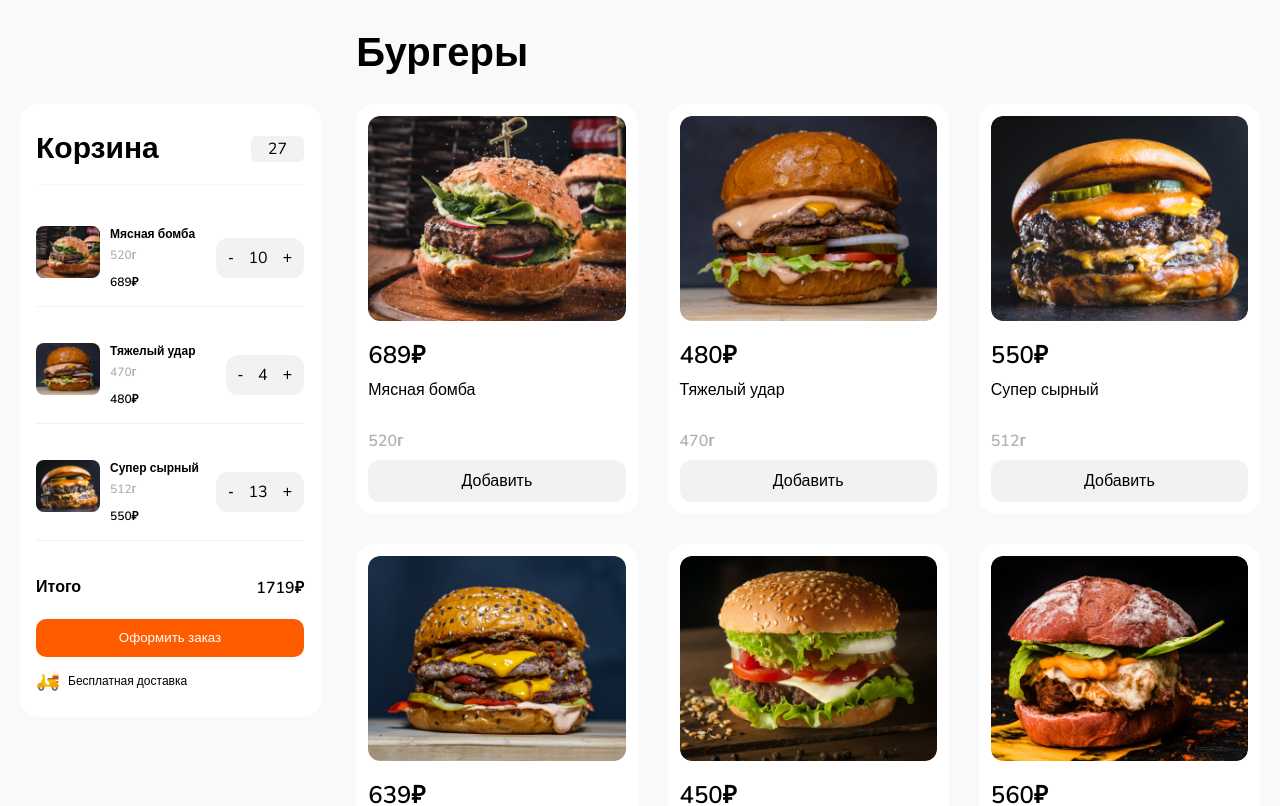
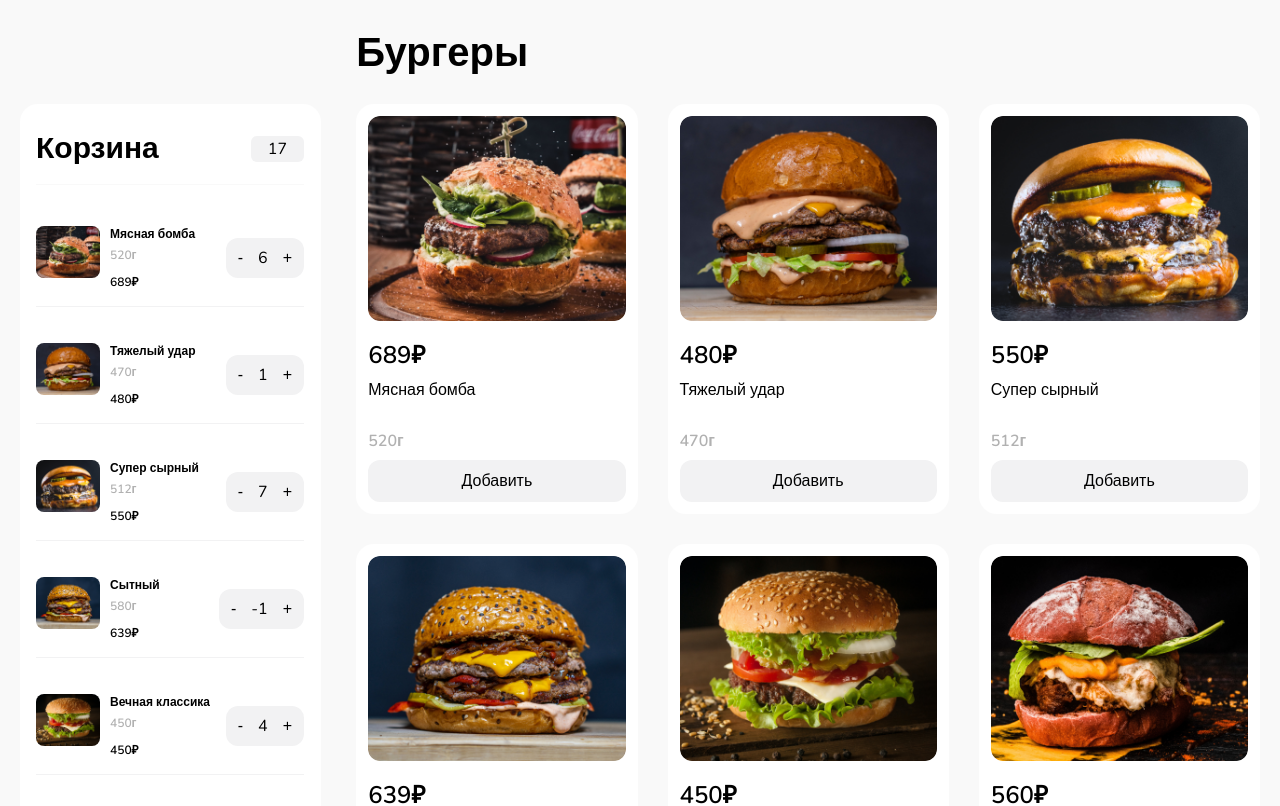
Before and after one commit to TatyanaPanchenko/YourMeal, a React (Vite) app: page / in a window 1280 px wide. Shown: the part 560-1366 px from the top of the page. Built offline with nearby package versions, Linux system fonts and the light colour scheme; data requests are answered from the project's data file.

Commit message:
Create cartHandler count

```diff
--- a/db.json
+++ b/db.json
@@ -56,7 +56,7 @@
       "name": "Мясная бомба",
       "weight": "520г",
       "price": "689",
-      "count": 10
+      "count": 6
     },
     {
       "id": "6350",
@@ -64,7 +64,7 @@
       "name": "Тяжелый удар",
       "weight": "470г",
       "price": "480",
-      "count": 4
+      "count": 1
     },
     {
       "id": "60fa",
@@ -72,7 +72,23 @@
       "name": "Супер сырный",
       "weight": "512г",
       "price": "550",
-      "count": 13
+      "count": 7
+    },
+    {
+      "id": "b5eb",
+      "img": "src/assets/mealMenu/mealItem3.png",
+      "name": "Сытный",
+      "weight": "580г",
+      "price": "639",
+      "count": -1
+    },
+    {
+      "id": "cdac",
+      "img": "src/assets/mealMenu/mealItem5.png",
+      "name": "Вечная классика",
+      "weight": "450г",
+      "price": "450",
+      "count": 4
     }
   ]
 }
--- a/src/common/cartHandler.js
+++ b/src/common/cartHandler.js
@@ -14,3 +14,25 @@ export function addItemCart(item, cartElements, upload) {
     return;
   });
 }
+
+export function getItemsCount(cartElements, price = false) {
+  let allTotalCount = 0;
+  let allTotalPrice = 0;
+  cartElements.forEach((item) => {
+    allTotalCount += item.count;
+    allTotalPrice += item.price * item.count;
+  });
+  return price ? allTotalPrice : allTotalCount;
+}
+
+export function changeCountCartItem(flag, item, upload) {
+  let newItem;
+  if (flag) {
+    newItem = { ...item, count: item.count + 1 };
+  } else {
+    newItem = { ...item, count: item.count - 1 };
+  }
+  DB.updateProductCartItem(item.id, newItem).then(() =>
+    upload.setStatus((prev) => !prev)
+  );
+}
--- a/src/components/Cart/Cart.jsx
+++ b/src/components/Cart/Cart.jsx
@@ -2,31 +2,9 @@ import { useState } from "react";
 import { useEffect } from "react";
 import CartItem from "../CartItem/CartItem";
 import style from "./cart.module.scss";
+import { getItemsCount } from "../../common/cartHandler";
 
-export default function Cart({ cartElements }) {
-  const [change, setChange] = useState(false);
-  const [total, setTotal] = useState(false);
-  const [totalPrice, setTotalPrice] = useState(0);
-
-  function getTotalCount() {
-    return cartElements.reduce(
-      (acc, element) => acc + Number(element.count),
-      0
-    );
-  }
-  function getTotalCountPrice() {
-    return cartElements.reduce(
-      (acc, element) => acc + Number(element.price),
-      0
-    );
-  }
-
-  useEffect(() => {
-    setTotal(getTotalCount());
-    setTotalPrice(getTotalCountPrice());
-    setChange(true);
-  });
-
+export default function Cart({ cartElements, upload }) {
   if (cartElements.length === 0) {
     return (
       <div className={style.cart}>
@@ -45,20 +23,22 @@ export default function Cart({ cartElements }) {
         <div className={style["cart-top"]}>
           <div className={style["cart-title"]}>Корзина</div>
           <div className={style["cart-totalCount"]}>
-            <span>{total}</span>
+            <span>{getItemsCount(cartElements)}</span>
           </div>
         </div>
         <div className={style["cart-inner"]}>
           <div className={style["cart-items"]}>
             {cartElements.map((item, index) => {
-              return <CartItem item={item} key={index} setChange={setChange} />;
+              return <CartItem key={index} item={item} upload={upload} />;
             })}
           </div>
         </div>
         <div className={style["cart-bottom"]}>
           <div className={style["cart-total"]}>
             <span>Итого</span>
-            <div className={style["cart-totalPrice"]}>{totalPrice}₽</div>
+            <div className={style["cart-totalPrice"]}>
+              {getItemsCount(cartElements, true)}₽
+            </div>
           </div>
 
           <button className={style["cart-order"]}>Оформить заказ</button>
--- a/src/components/CartItem/CartItem.jsx
+++ b/src/components/CartItem/CartItem.jsx
@@ -1,37 +1,34 @@
 import React from "react";
 import DB from "../../services/DB";
 import style from "./cartItem.module.scss";
+import { changeCountCartItem } from "../../common/cartHandler";
 
-export default function CartItem({ item, setChange }) {
-  function changeCount(sign) {
-    let count = item.count;
-    if (sign === "+") {
-      DB.updateProductCartItem(item.id, { count: count++ }).then(() => {});
-      setChange((prev) => !prev);
-    } else if (sign === "-") {
-      DB.updateProductCartItem(item.id, { count: count-- }).then(() => {});
-      setChange((prev) => !prev);
-    }
-  }
-
+export default function CartItem({ upload, item }) {
+  const { img, name, weight, price, count } = item;
   return (
     <div className={style["cart-item"]}>
       <div className={style["item-about"]}>
         <div className={style["item-img"]}>
-          <img src={item.img} alt="cart-image" />
+          <img src={img} alt="cart-image" />
         </div>
         <div className={style["item-description"]}>
-          <div className={style["item-name"]}>{item.name}</div>
-          <div className={style["item-weight"]}>{item.weight}</div>
-          <div className={style["item-price"]}>{item.price}₽</div>
+          <div className={style["item-name"]}>{name}</div>
+          <div className={style["item-weight"]}>{weight}</div>
+          <div className={style["item-price"]}>{price}₽</div>
         </div>
       </div>
       <div className={style["item-counter"]}>
-        <button onClick={() => changeCount("-")} className={style.decrease}>
+        <button
+          onClick={() => changeCountCartItem(false, item, upload)}
+          className={style.decrease}
+        >
           -
         </button>
-        <div className={style.quantity}>{item.count}</div>
-        <button onClick={() => changeCount("+")} className={style.increase}>
+        <div className={style.quantity}>{count}</div>
+        <button
+          onClick={() => changeCountCartItem(true, item, upload)}
+          className={style.increase}
+        >
           +
         </button>
       </div>
--- a/src/components/Main/Main.jsx
+++ b/src/components/Main/Main.jsx
@@ -30,11 +30,10 @@ export default function Main() {
       <div className={style["main-container"]}>
         <div className={style["main-wrapper"]}>
           <>
-            <Cart cartElements={cartElements.data} />
+            <Cart cartElements={cartElements.data} upload={upload} />
             <MealMenu
               products={products.data}
               cartElements={cartElements.data}
-              upload={upload}
             />
           </>
         </div>
--- a/src/services/DB.js
+++ b/src/services/DB.js
@@ -30,6 +30,7 @@ export default class DB {
     }
   }
   static async updateProductCartItem(id, data) {
+    console.log(id);
     try {
       const response = await fetch(`http://localhost:3001/cart/${id}`, {
         method: "PUT",
```
